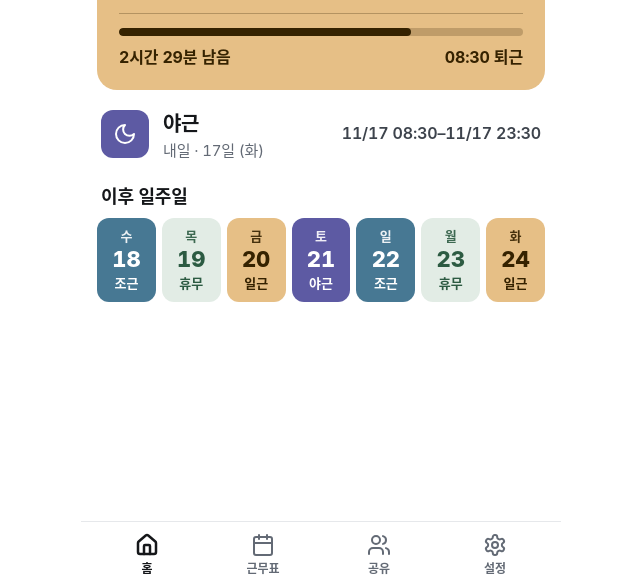
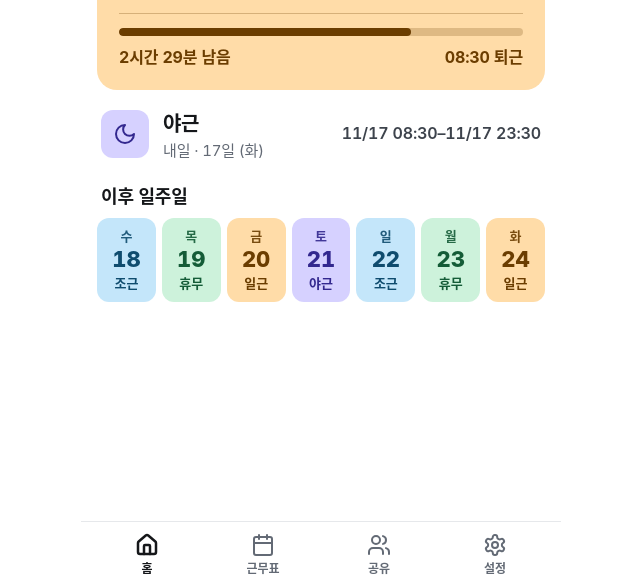
Before and after one commit to Jaeseung1/shiftwork-on, a plain HTML site: page index.html in a window 1280 px wide. Shown: the part 214-800 px from the top of the page, without its empty margins (319-959 px from the left). Drawn offline with Linux system fonts and the light colour scheme; a script that the page names is missing.

Commit message:
근무 색을 파스텔로: 밝은 파스텔 바탕 + 같은 계열 진한 글자(대비 6.6 이상)
Co-Authored-By: Claude Opus 5.5 <noreply@anthropic.com>
Claude-Session: https://claude.ai/code/session_01Twwme8pGmW2CRkCqeQFUhx

```diff
--- a/index.html
+++ b/index.html
@@ -2,16 +2,16 @@
 <html lang="ko"><head><meta charset="utf-8"><meta name="viewport" content="width=device-width,initial-scale=1,viewport-fit=cover"><meta name="theme-color" content="#ffffff" media="(prefers-color-scheme: light)"><meta name="theme-color" content="#0f1115" media="(prefers-color-scheme: dark)"><title>교대온 · 근무표</title><link rel="manifest" href="manifest.webmanifest"><link rel="icon" href="icons/icon-192.png"><link rel="apple-touch-icon" href="icons/apple-touch-icon.png"><meta name="apple-mobile-web-app-capable" content="yes"><meta name="mobile-web-app-capable" content="yes"><meta name="apple-mobile-web-app-title" content="교대온"><meta name="apple-mobile-web-app-status-bar-style" content="default">
 <script>try{var t=localStorage.getItem("shiftwork-theme");if(t==="light"||t==="dark")document.documentElement.dataset.theme=t}catch(e){}</script>
 <style>
-/* 교대온 2.0 디자인: 벽에 붙여 색을 칠한 근무표(채도를 낮춘 차분한 색).
+/* 교대온 2.0 디자인: 벽에 붙여 색을 칠한 근무표(파스텔 바탕 + 같은 계열 진한 글자).
    - 근무가 보이는 곳(홈의 오늘·일주일, 근무표 달력)만 근무 색으로 칸을 칠한다. 칸마다 바탕/글자 짝은 대비 4.5 이상.
    - 공유·설정은 아이폰 설정처럼 회색 바탕에 흰 목록. 색은 쓰지 않는다.
    - 주 버튼은 잉크색(어둡게 모드는 흰색). 파란색은 글자 버튼(링크)에만. 아이콘은 lucide(ISC). */
 :root{--page:#fff;--group:#f2f3f5;--card:#fff;--inset:#f2f3f5;--ink:#15171a;--body:#3d434c;--muted:#636a75;--line:#e6e8eb;--link:#2563eb;--on:#34c759;--danger:#d92d20;--nav:rgba(255,255,255,.94);
-  --b1:#e6bf86;--f1:#352200;--b2:#5d5aa3;--f2:#fff;--b3:#477893;--f3:#fff;--b4:#e2ece5;--f4:#2c5b42;
-  --s1:#8a5a14;--s2:#55529a;--s3:#3f6f8a;--s4:#3b6e52;
+  --b1:#ffdca8;--f1:#6b3d00;--b2:#d6d1ff;--f2:#33288f;--b3:#c4e6fa;--f3:#0f4c6e;--b4:#cdf2db;--f4:#145c37;
+  --s1:#9a5a00;--s2:#4b40c0;--s3:#1a6b96;--s4:#1e7a48;
   --font:-apple-system,BlinkMacSystemFont,'Apple SD Gothic Neo','Noto Sans KR','Noto Sans CJK KR',sans-serif;color-scheme:light}
-@media(prefers-color-scheme:dark){:root:not([data-theme="light"]){--page:#0f1115;--group:#0f1115;--card:#1b1e24;--inset:#262a31;--ink:#f2f4f6;--body:#c3c9d1;--muted:#8b929c;--line:#2a2e36;--link:#6ea2ff;--on:#30d158;--danger:#ff6b6b;--nav:rgba(18,20,25,.94);--b1:#c9a46a;--f1:#1f1400;--b2:#5d5aa3;--f2:#fff;--b3:#477893;--f3:#fff;--b4:#26332c;--f4:#9fd3b5;--s1:#d9b77f;--s2:#a7a4dc;--s3:#8ab4cc;--s4:#8fc4a6;color-scheme:dark}}
-:root[data-theme="dark"]{--page:#0f1115;--group:#0f1115;--card:#1b1e24;--inset:#262a31;--ink:#f2f4f6;--body:#c3c9d1;--muted:#8b929c;--line:#2a2e36;--link:#6ea2ff;--on:#30d158;--danger:#ff6b6b;--nav:rgba(18,20,25,.94);--b1:#c9a46a;--f1:#1f1400;--b2:#5d5aa3;--f2:#fff;--b3:#477893;--f3:#fff;--b4:#26332c;--f4:#9fd3b5;--s1:#d9b77f;--s2:#a7a4dc;--s3:#8ab4cc;--s4:#8fc4a6;color-scheme:dark}
+@media(prefers-color-scheme:dark){:root:not([data-theme="light"]){--page:#0f1115;--group:#0f1115;--card:#1b1e24;--inset:#262a31;--ink:#f2f4f6;--body:#c3c9d1;--muted:#8b929c;--line:#2a2e36;--link:#6ea2ff;--on:#30d158;--danger:#ff6b6b;--nav:rgba(18,20,25,.94);--b1:#f2cd92;--f1:#4a2a00;--b2:#bdb6f2;--f2:#261c78;--b3:#a9d6ef;--f3:#0b3c58;--b4:#b2e6c7;--f4:#0f4a2c;--s1:#f2cd92;--s2:#bdb6f2;--s3:#a9d6ef;--s4:#b2e6c7;color-scheme:dark}}
+:root[data-theme="dark"]{--page:#0f1115;--group:#0f1115;--card:#1b1e24;--inset:#262a31;--ink:#f2f4f6;--body:#c3c9d1;--muted:#8b929c;--line:#2a2e36;--link:#6ea2ff;--on:#30d158;--danger:#ff6b6b;--nav:rgba(18,20,25,.94);--b1:#f2cd92;--f1:#4a2a00;--b2:#bdb6f2;--f2:#261c78;--b3:#a9d6ef;--f3:#0b3c58;--b4:#b2e6c7;--f4:#0f4a2c;--s1:#f2cd92;--s2:#bdb6f2;--s3:#a9d6ef;--s4:#b2e6c7;color-scheme:dark}
 *{box-sizing:border-box}
 html{-webkit-text-size-adjust:100%}
 body{margin:0;background:var(--page);color:var(--ink);font-family:var(--font);letter-spacing:-.01em;word-break:keep-all;-webkit-font-smoothing:antialiased;font-variant-numeric:tabular-nums}
```
Also changed, not shown: design/images/app-v20.png.
